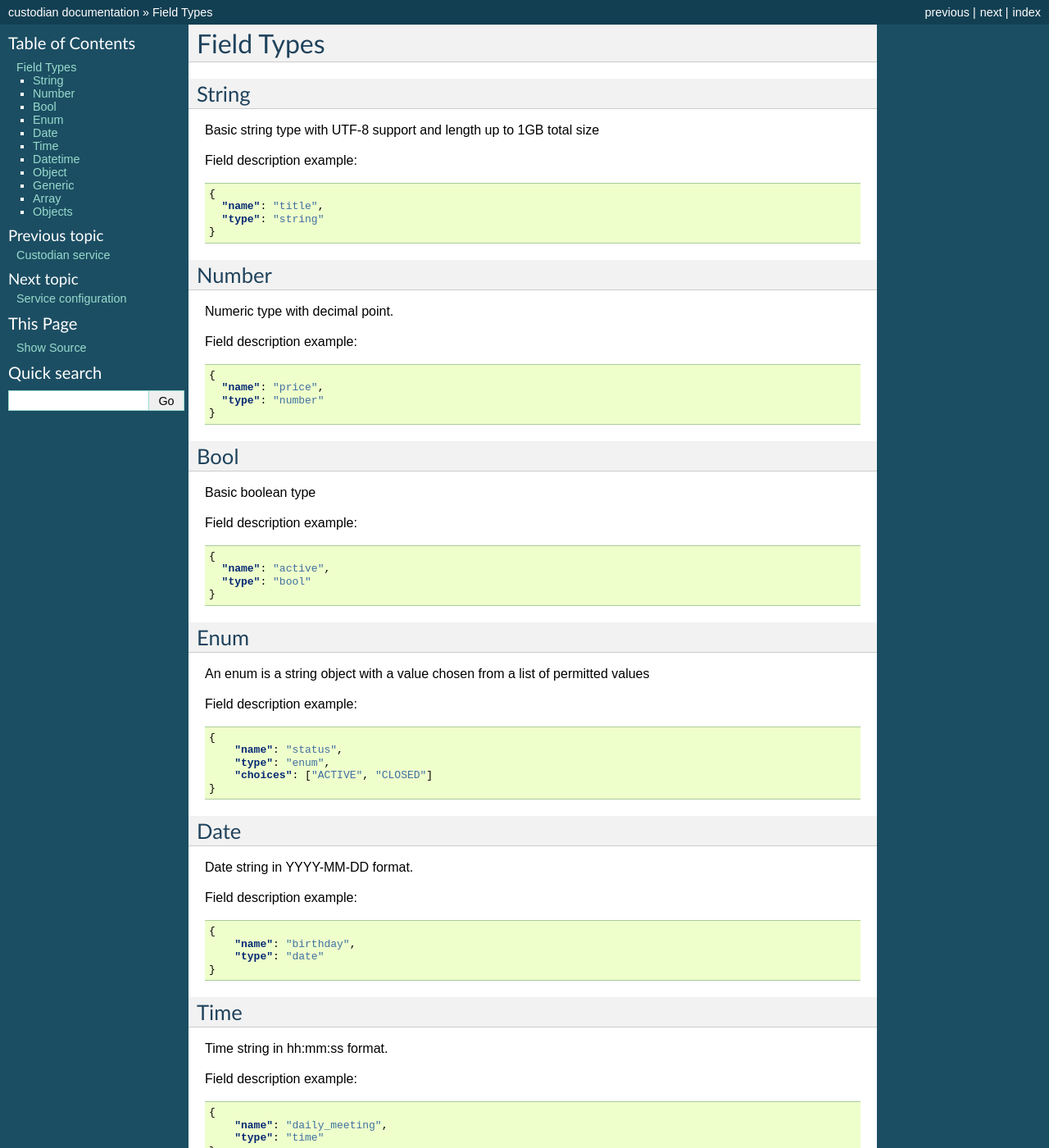
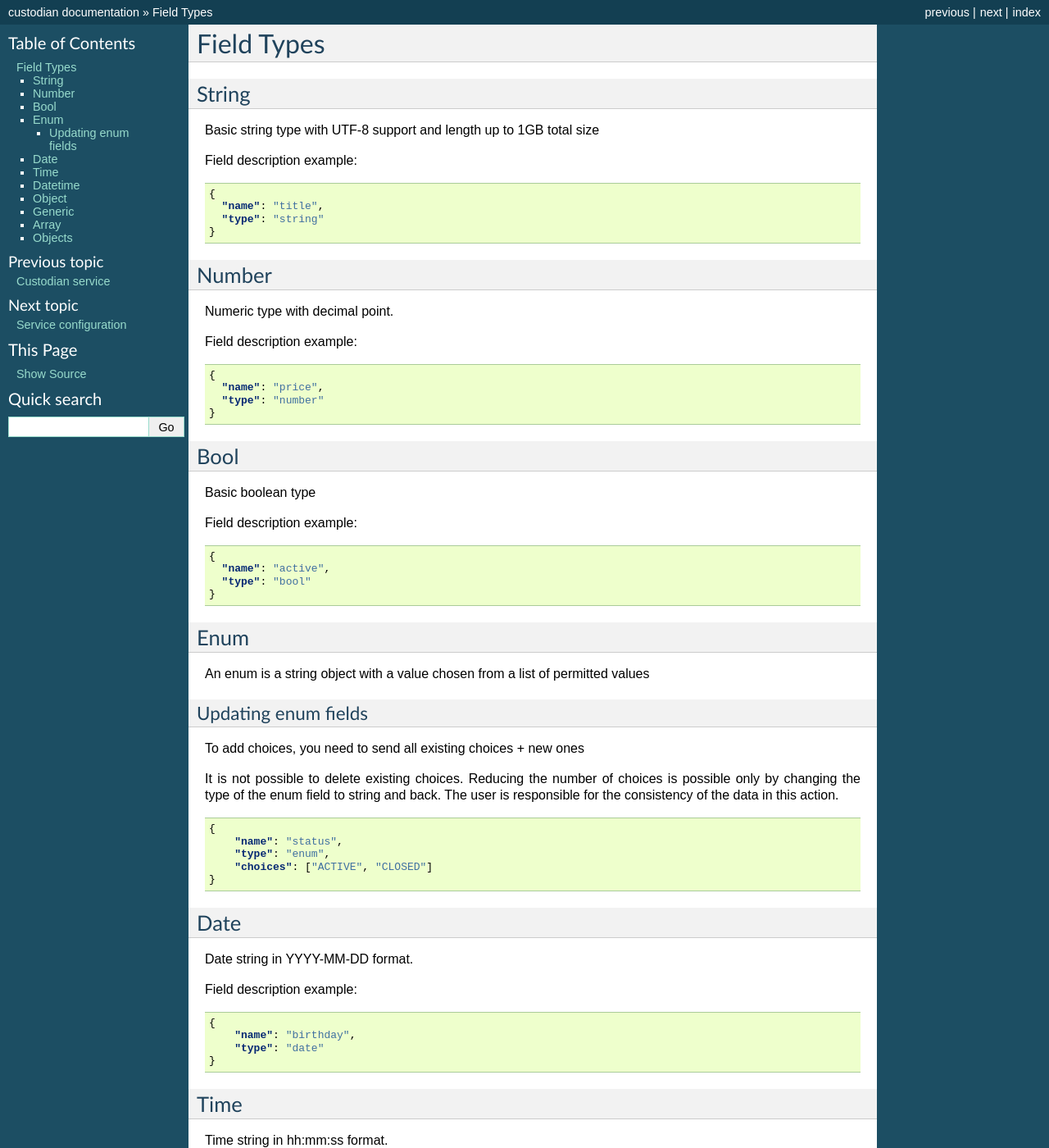
Before and after one commit to TroodInc/custodian, a Sphinx documentation site: the page built from docs/field_types.rst, in a window 1280 px wide and 1400 px high. Shown: the whole window at 82% size. Built offline with Sphinx 7.4.7, drawn with Linux system fonts in a browser that asks for light colours.

Commit message:
TB-718. Description of the process of updating enum fields (#192)
* TB-718. Description of the process of updating enum fields

* Removing pg information from the documentation

```diff
--- a/docs/field_types.rst
+++ b/docs/field_types.rst
@@ -47,7 +47,13 @@
 ----
 An enum is a string object with a value chosen from a list of permitted values
 
-Field description example:
+Updating enum fields
+""""""""""""""""""""
+To add choices, you need to send all existing choices + new ones
+
+It is not possible to delete existing choices.
+Reducing the number of choices is possible only by changing the type of the enum field to string and back.
+The user is responsible for the consistency of the data in this action.
 
 .. code-block:: json
 
```
